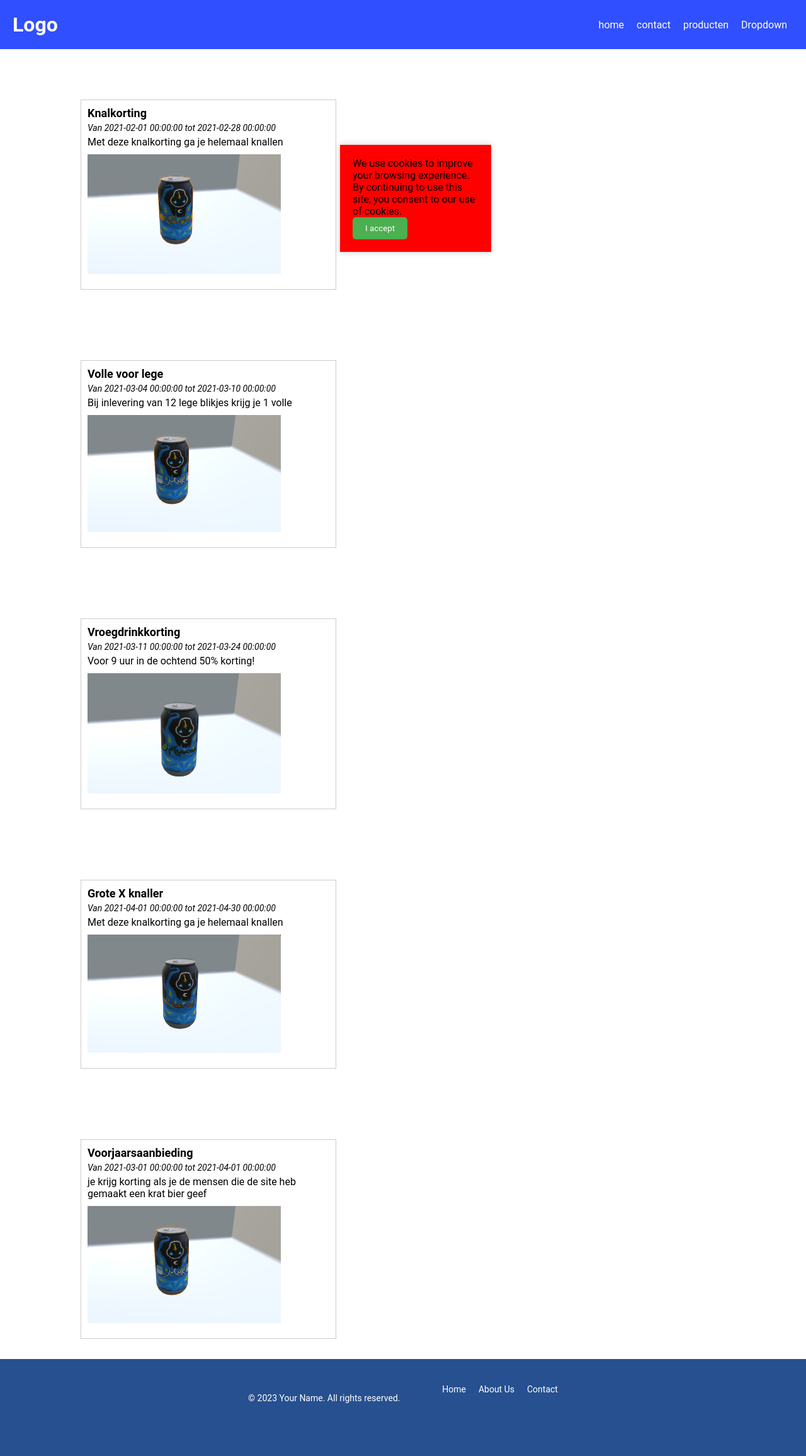
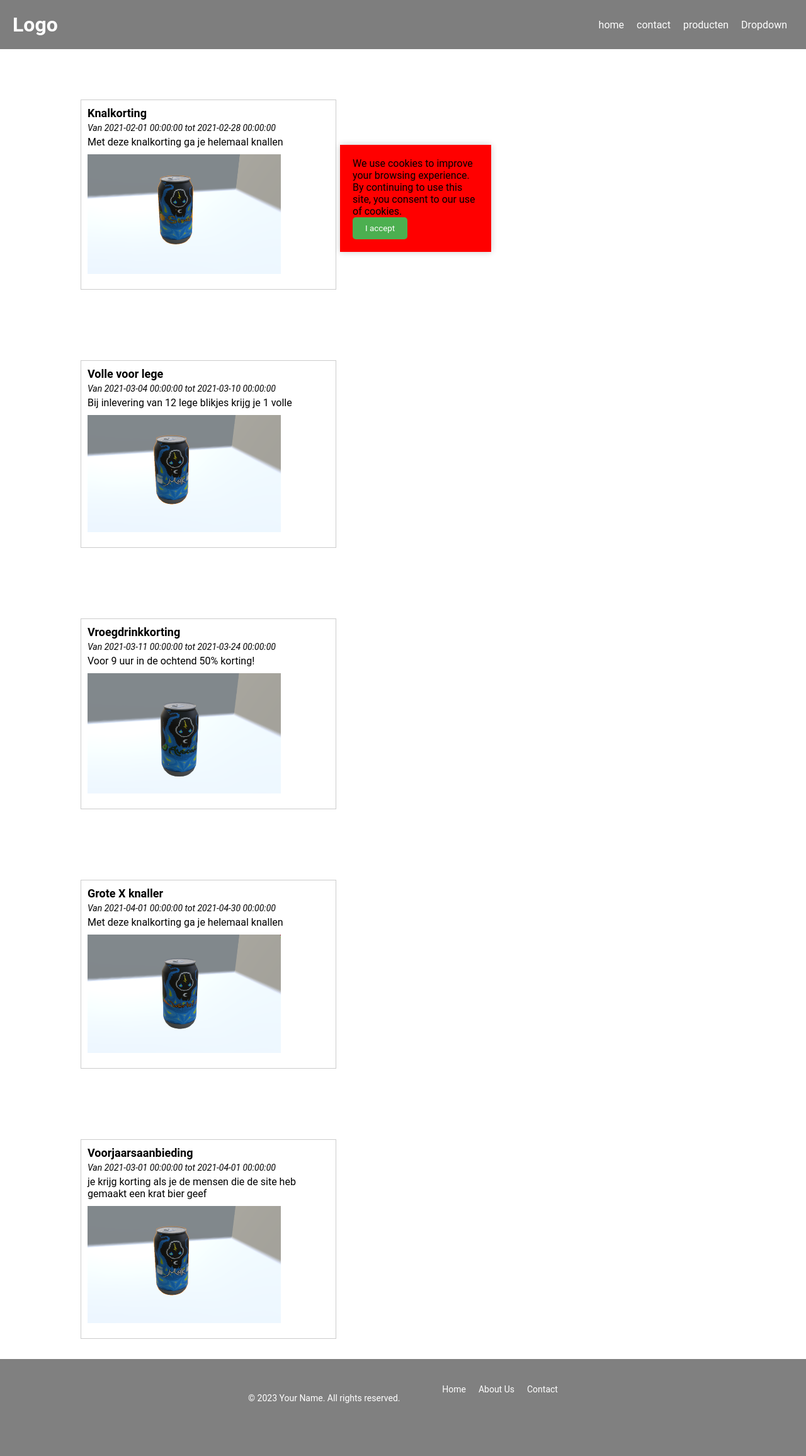
Before and after one commit to sjouker01/ala-pirode-3, a PHP site: page / in a window 1280 px wide. Shown: the whole page at 63% size. Run offline with PHP 8.4, Linux system fonts and the light colour scheme; data comes from the database, SQL or seed files in the repository.

Commit message:
update
me

```diff
--- a/css/style.css
+++ b/css/style.css
@@ -8,13 +8,13 @@
 /* Stijlen voor schermen breder dan 768 pixels */
 /* stijl voor de header */
 header {
-  background-color: #26508F;
+  background-color: #838383;
   color: #FFF;
   display: flex;
   justify-content: space-between;
   align-items: center;
 
-  background-color: #304ffe ;
+  background-color: #7e7e7e;
   color: #fff;
 
   padding: 20px;
@@ -54,7 +54,7 @@ nav ul li ul {
   position: absolute;
 
   z-index: 1;
-  background-color: #304ffe;
+  background-color: #777777;
 
   top: 100%;
   left: 0;
@@ -221,7 +221,7 @@ body {
   /* eind form inlog */
   footer {
 
-    background-color: #304ffe;
+    background-color: #777777;
     padding: 20px;
     font-size: 14px;
     color: #fff;
@@ -231,7 +231,7 @@ body {
     bottom: 0;
     left: 0;
     right: 0;
-    background-color: #26508F;
+    background-color: #808080;
     color: #FFFFFF;
 
   }
```
Also changed, not shown: bestel.php (+10 -0 lines).
